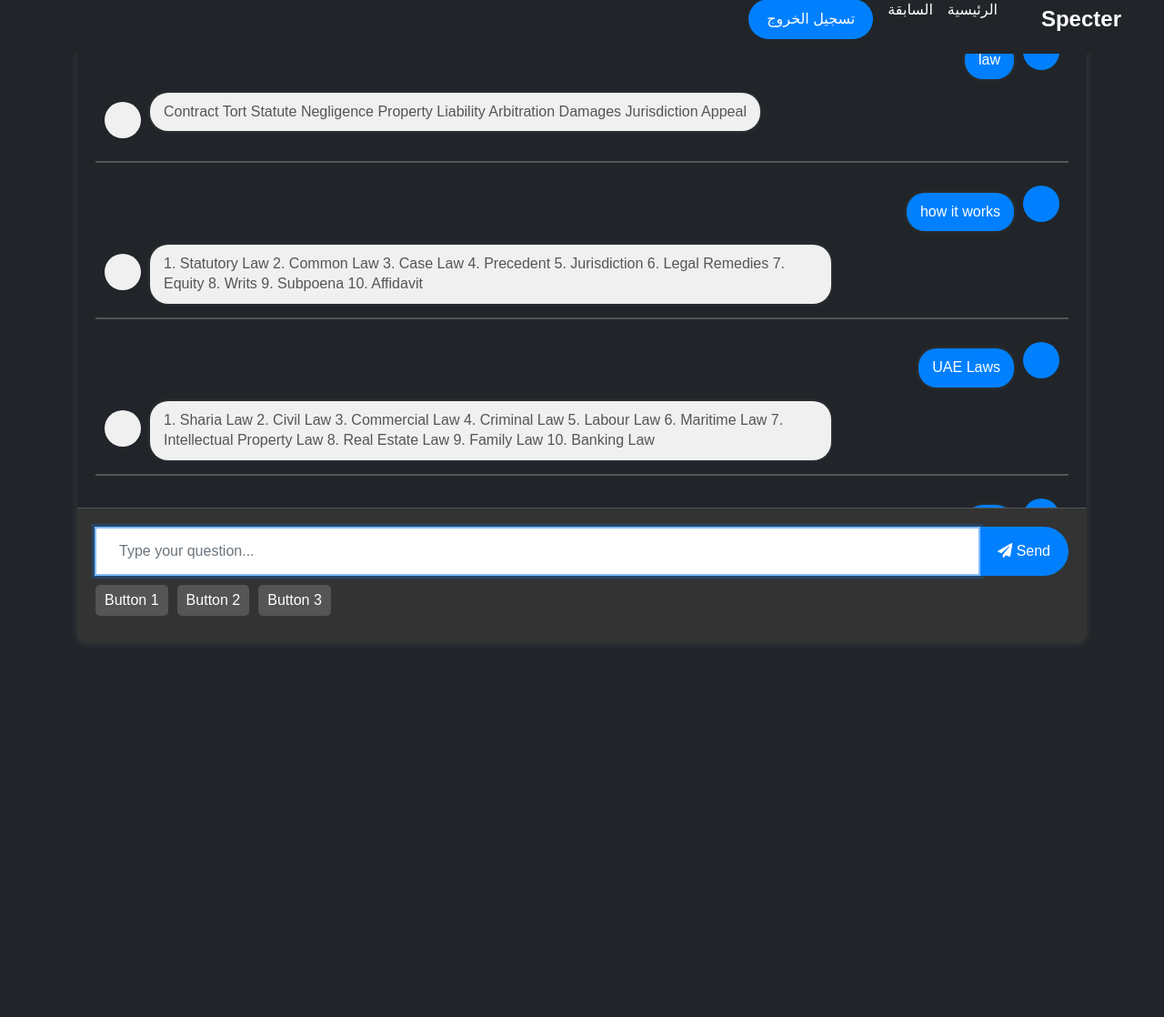
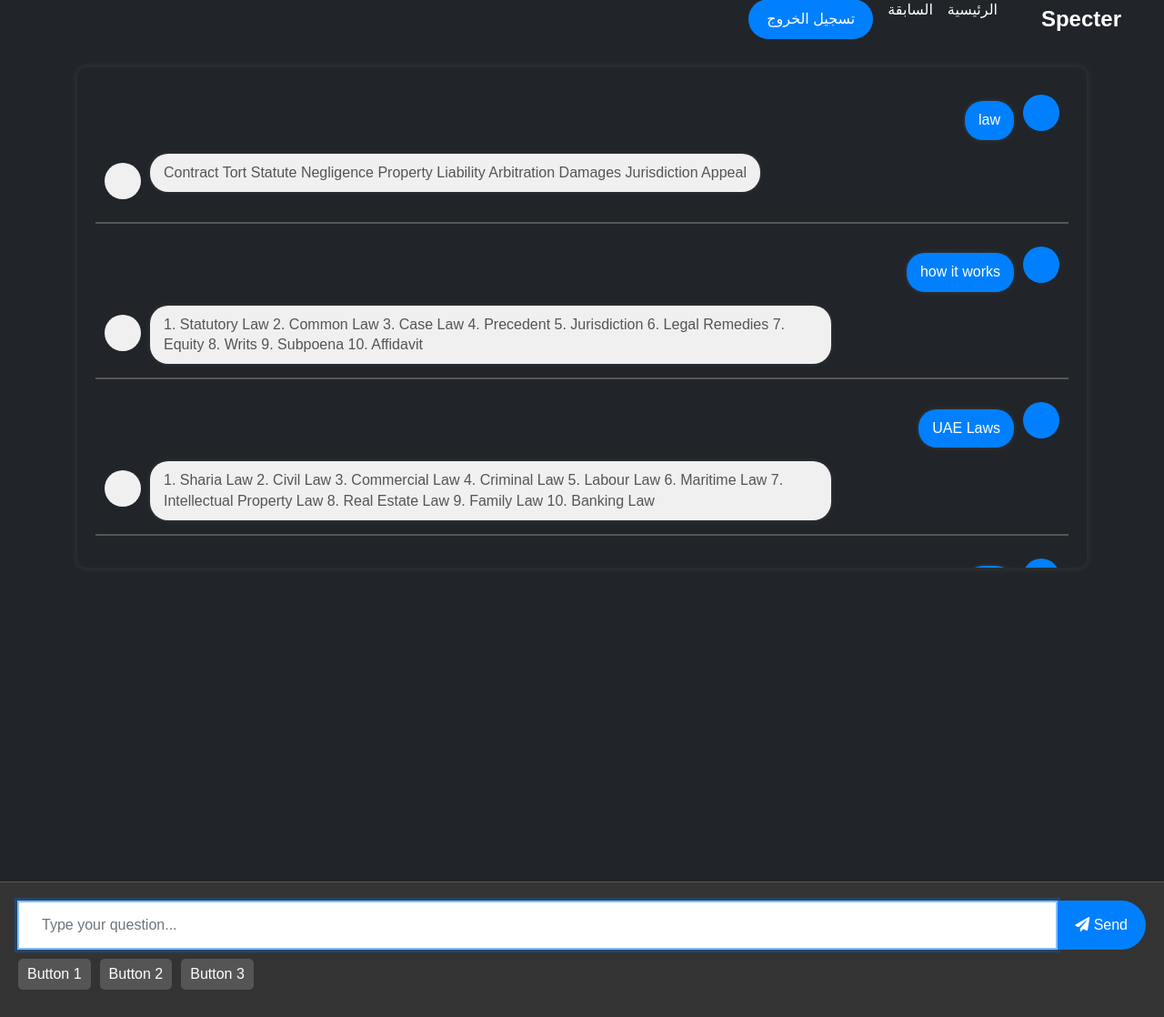
Before and after one commit to hasanabusheikh26/Specter, a Django app: page / in a window 1280 px wide. Shown: the part 17-1135 px from the top of the page at 91% size. Run offline with Django 4.2, Linux system fonts and the light colour scheme; a user stored in the database is signed in; data comes from the database, SQL or seed files in the repository; some libraries are stand-ins or nearby versions.

Commit message:
design eidts chat

```diff
--- a/Specter/templates/home.html
+++ b/Specter/templates/home.html
@@ -16,7 +16,6 @@
   <link rel="stylesheet" href="https://stackpath.bootstrapcdn.com/bootstrap/4.5.2/css/bootstrap.min.css">
   <link rel="stylesheet" href="styles.css">
   <title>Specter</title>
-  <link rel="stylesheet" href="https://stackpath.bootstrapcdn.com/bootstrap/4.5.2/css/bootstrap.min.css">
   <style>
     body {
       margin: 0;
@@ -27,10 +26,12 @@
     }
 
     .chat-container {
+      margin-top:6%;
+      margin-bottom:10%;
       width: 100%;
-      height: 100%;
+      height: 80%;
       max-width: 100%;
-      max-height: 700px;
+      max-height: 550px;
       border-radius: 10px;
       overflow: hidden;
       box-shadow: 0 0 10px rgba(255, 255, 255, 0.1);
@@ -44,6 +45,7 @@
       padding: 20px;
       display: flex;
       flex-direction: column;
+      max-height: calc(100vh - 100px); /* Subtract the height of the chat input */
     }
 
     .message-container {
@@ -80,12 +82,14 @@
     }
 
     .chat-input {
+      position: fixed;
+      bottom: 0;
+      left: 0;
+      width: 100%;
       padding: 20px;
       background-color: #333;
-      width: 100%;
       border-top: 1px solid #555;
-      position: sticky;
-      bottom: 0;
+      z-index: 9999; /* Set a higher z-index to make it appear above other elements */
     }
 
     .form-control {
@@ -125,7 +129,7 @@
 
     .bot-avatar {
       background-color: #F0F0F0;
-        margin:10px;
+      margin:10px;
     }
 
     /* Auto buttons */
@@ -157,13 +161,14 @@
     {% for past_question in past_questions %}
     <div class="message-container user-question">
       <div class="message">{{ past_question.question }}</div>
-        <div class="avatar user-avatar"></div>
+      <div class="avatar user-avatar"></div>
     </div>
     <div class="message-container bot-answer">
       <div class="avatar bot-avatar"></div>
       <div class="message">{{ past_question.answer }}</div>
     </div>
     <div class="message-separator"></div>
+    {% empty %}
     {% endfor %}
     {% if response %}
     <div class="message-container user-question">
@@ -204,12 +209,9 @@
       </div>
     </form>
   </div>
-
 </div>
 </body>
 </html>
-
-<!--starts the design if not authinticated-->
 
 {% else %}
 <!DOCTYPE html>
```
